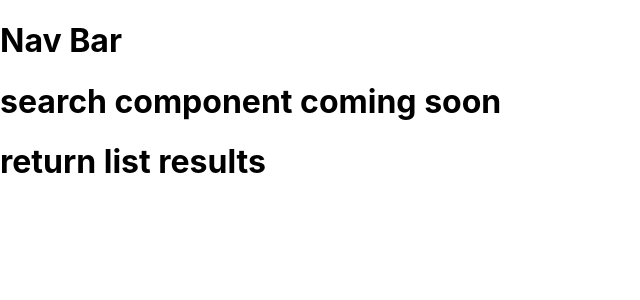
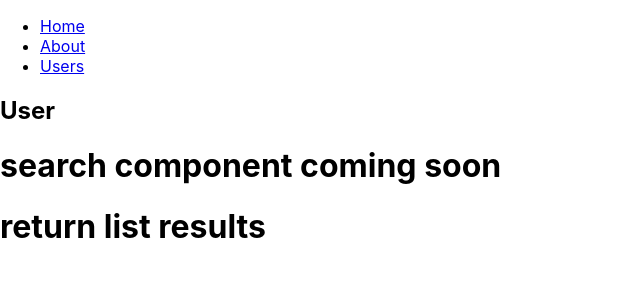
Before and after one commit to BrendanShields/burning-airlines-client, a React (Create React App) app: page /users in a window 1280 px wide. Shown: the top 300 px of the page, without its empty margins (0-640 px from the left). Built offline with nearby package versions, Linux system fonts and the light colour scheme.

Commit message:
Basic routes created

```diff
--- a/package.json
+++ b/package.json
@@ -5,6 +5,7 @@
   "dependencies": {
     "react": "^16.7.0",
     "react-dom": "^16.7.0",
+    "react-router-dom": "^4.3.1",
     "react-scripts": "2.1.3"
   },
   "scripts": {
--- a/src/components/Nav.js
+++ b/src/components/Nav.js
@@ -1,11 +1,41 @@
 import React, { Component } from 'react'
+
+import { BrowserRouter as Router, Route, Link } from "react-router-dom";
+
+
+const Index = () => <h2>Home</h2>;
+const About = () => <h2>Flights</h2>;
+const Users = () => <h2>User</h2>;
+
 
 class Nav extends Component {
   render () {
     return (
-      <h1> Nav Bar </h1>
-    )
+
+        <Router>
+          <div>
+            <nav>
+              <ul>
+                <li>
+                  <Link to="/">Home</Link>
+                </li>
+                <li>
+                  <Link to="/about/">About</Link>
+                </li>
+                <li>
+                  <Link to="/users/">Users</Link>
+                </li>
+              </ul>
+            </nav>
+
+            <Route path="/" exact component={Index} />
+            <Route path="/about/" component={About} />
+            <Route path="/users/" component={Users} />
+          </div>
+        </Router>
+
+      );
+    }
   }
-}
 
-export default Nav
+      export default Nav;
```
Also changed, not shown: src/components/FlightSearch.js (added, +9 -0 lines), 1 other file (tests, documents, lock files or other folders).
